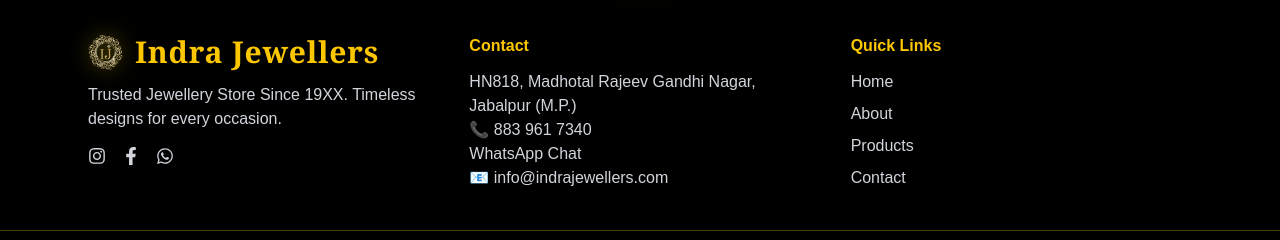
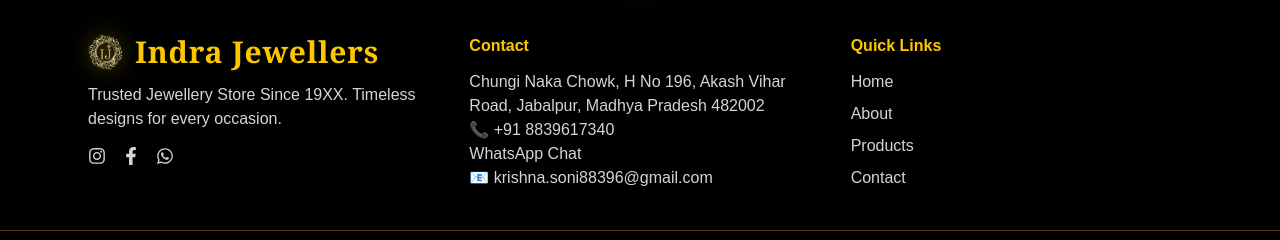
Before and after one commit to prakashsoni0024/jewellery-shop-website, a Next.js app: page / in a window 1280 px wide. Shown: the part 5084-5324 px from the top of the page. Built offline with nearby package versions, Linux system fonts and the light colour scheme.

Commit message:
update address

```diff
--- a/app/components/Footer.jsx
+++ b/app/components/Footer.jsx
@@ -69,9 +69,9 @@
         <div>
           <h3 className="text-yellow-400 font-semibold mb-3">Contact</h3>
           <p className="text-gray-300 text-sm md:text-base">
-            HN818, Madhotal Rajeev Gandhi Nagar, Jabalpur (M.P.)
+             Chungi Naka Chowk, H No 196, Akash Vihar Road, Jabalpur, Madhya Pradesh 482002
           </p>
-          <p className="text-gray-300 text-sm md:text-base">📞 883 961 7340</p>
+          <p className="text-gray-300 text-sm md:text-base">📞 +91 8839617340</p>
           <p className="text-gray-300 text-sm md:text-base">
             <a
               href="https://wa.me/918839617340"
@@ -81,7 +81,7 @@
             </a>
           </p>
           <p className="text-gray-300 text-sm md:text-base">
-            📧 info@indrajewellers.com
+            📧 krishna.soni88396@gmail.com
           </p>
         </div>
 
--- a/app/components/HeroCarousel.jsx
+++ b/app/components/HeroCarousel.jsx
@@ -3,21 +3,23 @@
 import { useState, useEffect } from "react";
 
 const slides = [
+   {
+    img: "./bg2.jpeg",
+    title: "Diamond Collection",
+    desc: "Modern & Elegant Designs",
+  },
+   {
+    img: "./bg1.jpeg",
+    title: "Exquisite Gold Jewellery",
+    desc: "Rings, Chains, Bangles & more",
+  },
   {
     img: "./bg3.jpeg",
     title: "Traditional Classics",
     desc: "Timeless Indian Jewellery",
   },
-  {
-    img: "./bg1.jpeg",
-    title: "Exquisite Gold Jewellery",
-    desc: "Rings, Chains, Bangles & more",
-  },
-  {
-    img: "./bg2.jpeg",
-    title: "Diamond Collection",
-    desc: "Modern & Elegant Designs",
-  },
+
+
     {
     img: "./bg1.jpeg",
     title: "Exquisite Gold Jewellery",
```
